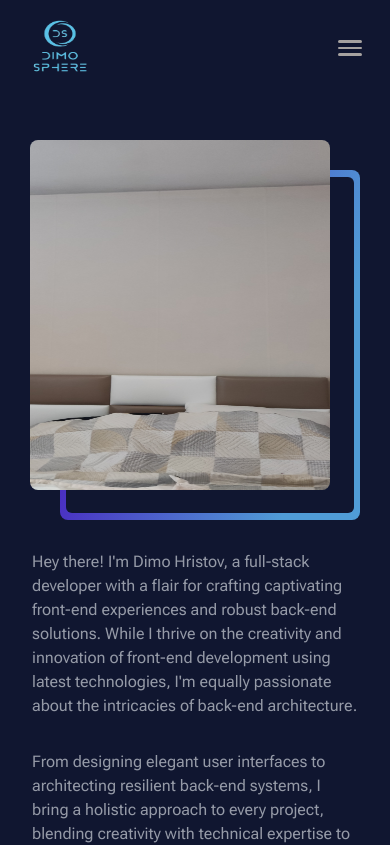
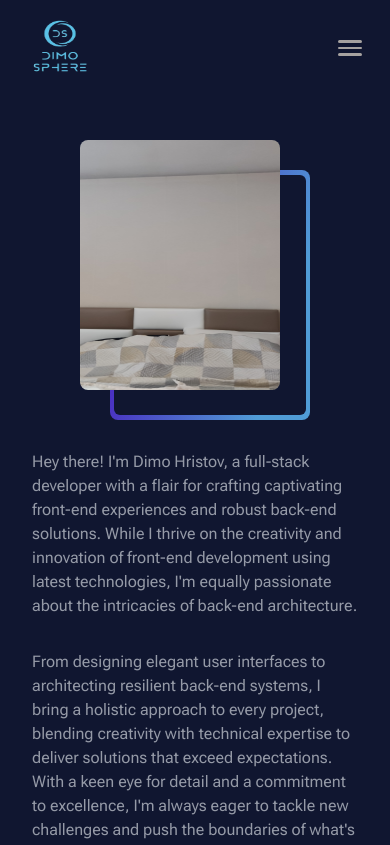
Before and after one commit to Dimo-Hristov/Personal-app, a Next.js app: page /about in a window 390 px wide. Shown: the top 845 px of the page. Built offline with nearby package versions, Linux system fonts and the light colour scheme.

Commit message:
update mobile view image

```diff
--- a/src/app/about/about.module.scss
+++ b/src/app/about/about.module.scss
@@ -121,3 +121,14 @@
     transform: translateX(0);
   }
 }
+
+@media (max-width: 540px) {
+  .aboutSection {
+    .aboutMe {
+      .imageWrapper {
+        width: 200px;
+        height: 250px;
+      }
+    }
+  }
+}
```
